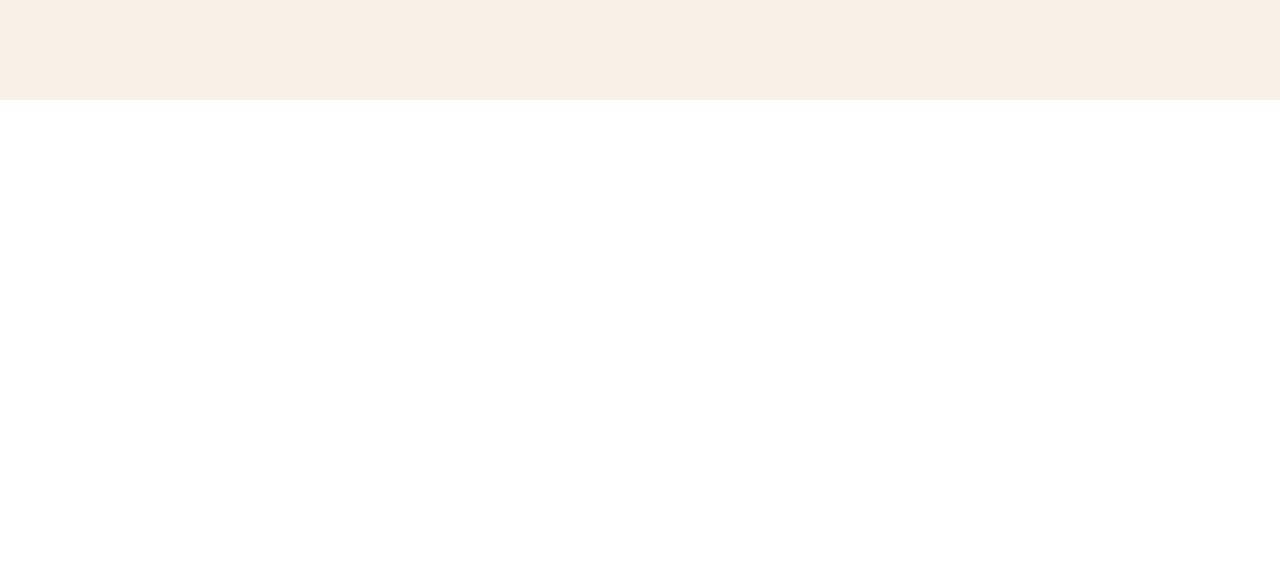
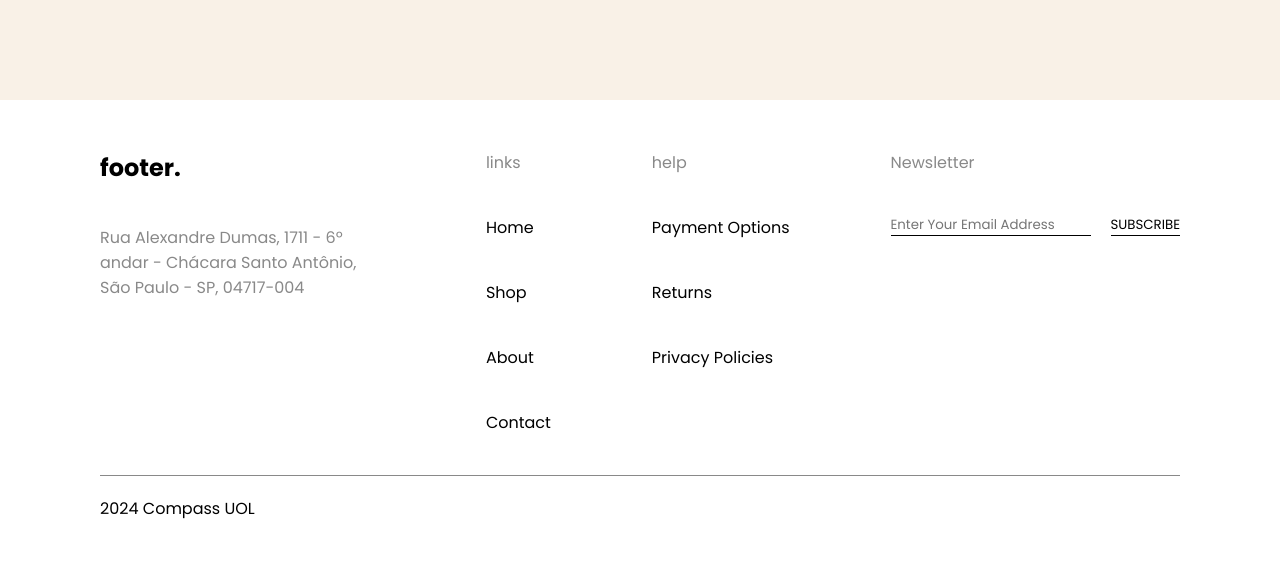
Before and after one commit to tiagograff/desafio_compass_shop, a website: page index.html in a window 1280 px wide. Shown: the part 2865-3449 px from the top of the page. Before the commit the page ends 3015 px from the top, so only its background shows below. Drawn offline with Linux system fonts and the light colour scheme.

Commit message:
HTML: implementação do footer. CSS: estilização do footer

```diff
--- a/index.html
+++ b/index.html
@@ -232,6 +232,64 @@
         </div>
       </div>
     </section>
+    <footer class="footer-page">
+      <div class="footer-content">
+        <div class="address">
+          <h3 class="title-footer">footer.</h3>
+          <p class="footer-address-content">
+            Rua Alexandre Dumas, 1711 - 6º andar - Chácara Santo Antônio, São
+            Paulo - SP, 04717-004
+          </p>
+        </div>
+        <div class="links">
+          <nav class="links-nav">
+            <span class="links-nav-text">links</span>
+            <ul class="links-nav-ul">
+              Home
+            </ul>
+            <ul class="links-nav-ul">
+              Shop
+            </ul>
+            <ul class="links-nav-ul">
+              About
+            </ul>
+            <ul class="links-nav-ul">
+              Contact
+            </ul>
+          </nav>
+        </div>
+        <div class="help">
+          <nav class="help-nav">
+            <span class="help-nav-text">help</span>
+            <ul class="help-nav-ul">
+              Payment Options
+            </ul>
+            <ul class="help-nav-ul">
+              Returns
+            </ul>
+            <ul class="help-nav-ul">
+              Privacy Policies
+            </ul>
+          </nav>
+        </div>
+        <div class="newsletter">
+          <div class="newsletter-box">
+            <span class="newsletter-box-text">Newsletter</span>
+          </div>
+          <div class="newsletter-content">
+            <input
+              for="newsletter-input"
+              placeholder="Enter Your Email Address"
+              id="display-newslatter"
+            />
+            <button id="susbcribe-button">SUBSCRIBE</button>
+          </div>
+        </div>
+      </div>
+      <div class="footer-license">
+        <span class="footer-compass">2024 Compass UOL</span>
+      </div>
+    </footer>
     <script src="./src/menu.js"></script>
     <script src="./src/cards.js"></script>
   </body>
--- /dev/null
+++ b/styles/footer.css
@@ -0,0 +1,80 @@
+@import url(./variables.css);
+
+.footer-page{
+    display: flex;
+    flex-direction: column;
+    margin: 0 100px 40px 100px;
+}
+
+.footer-license{
+    padding: 20px 0;
+    width: 100%;
+    border-top: var(--color-gray) 1px solid;
+    margin: 40px 0;
+}
+
+.footer-content{
+    display: flex;
+    justify-content: space-between;
+    align-items: start;
+}
+
+.title-footer{
+    margin-bottom: 40px;
+    font-size: 24px;
+}
+
+.footer-address-content{
+    width: 285px;
+    color: var(--color-gray);
+}
+
+.links-nav, .help-nav{
+    display: flex;
+    flex-direction: column;
+
+}
+
+.newsletter-box{
+    margin-bottom: 40px;
+}
+
+.links-nav-ul, .help-nav-ul{
+    margin-top: 40px;
+    cursor: pointer;
+}
+
+.links-nav-ul:hover, .help-nav-ul:hover{
+    cursor: s;
+    color: var(--color-gold);
+}
+
+.links-nav-text, .help-nav-text, .newsletter-box-text{
+    color: var(--color-gray);
+}
+
+.newsletter-content{
+    display: flex;
+    align-items: center;
+    justify-content: center;
+}
+
+#display-newslatter{
+    border: none;
+    background-color: transparent;
+    border-bottom: 1px solid var(--color-black);
+    margin-right: 20px;
+    color: var(--color-gray);
+    width: 200px;
+}
+
+#susbcribe-button{
+    border: none;
+    background-color: transparent;
+    border-bottom: 1px solid var(--color-black);
+    color: var(--color-black);
+}
+
+#susbcribe-button:hover{
+    color: var(--color-gold);
+}
--- a/styles/style.css
+++ b/styles/style.css
@@ -4,6 +4,7 @@
 @import url(./filter.css);
 @import url(./cards.css);
 @import url(./about.css);
+@import url(./footer.css);
 
 *{
     margin: 0;
```
